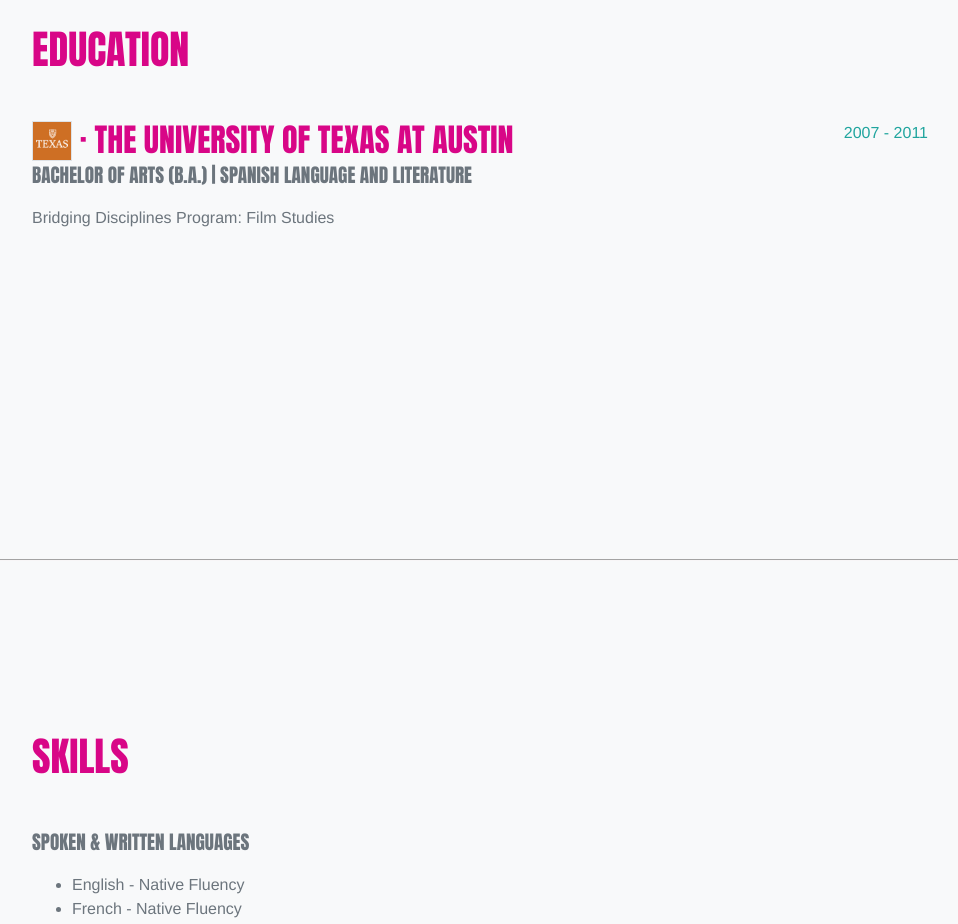
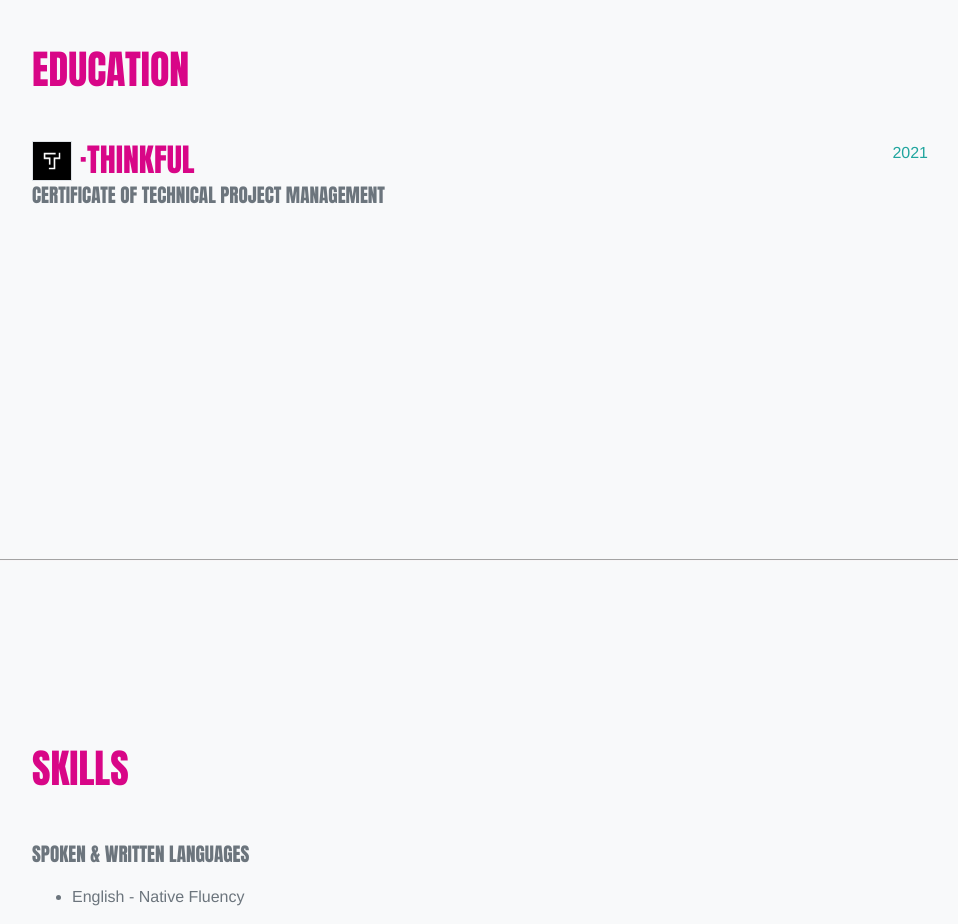
Before and after one commit to cgirton/myportfolio, a plain HTML site: page cv.html in a window 1280 px wide. Shown: the part 2000-2924 px from the top of the page, without its empty margins (296-1254 px from the left). Drawn offline with nearby package versions, Linux system fonts and the light colour scheme; files that its build step writes are made by us from their sources.

Commit message:
added thinkful education, social button linked to my linkedin, pics changed

```diff
--- a/cv.html
+++ b/cv.html
@@ -30,7 +30,7 @@
                     <li class="nav-item"><a class="nav-link js-scroll-trigger" href="#education">Education</a></li>
                     <li class="nav-item"><a class="nav-link js-scroll-trigger" href="#skills">Skills</a></li>
                     <li class="nav-item"><a class="nav-link js-scroll-trigger" href="#recommendations">Recommendations</a></li>
-                    <li class="nav-item"><a class="nav-link js-scroll-trigger" href="./assets/img/ChloeResume.pdf" download>Download PDF</a></li>
+                    <li class="nav-item"><a class="nav-link js-scroll-trigger" href="./assets/img/ChloeGirtonPMResume.pdf" download>Download PDF</a></li>
                 </ul>
             </div>
         </nav>
@@ -50,7 +50,7 @@
                     </div>
                     <div class="cv-social-icons">
                         <a class="cv-social-icon" href="./index.html" target="_blank"><i class="fas fa-briefcase" target="_blank"></i></a>
-                        <a class="cv-social-icon" href="https://www.linkedin.com/"><i class="fab fa-linkedin-in"></i></a>
+                        <a class="cv-social-icon" href="https://www.linkedin.com/in/chloegirton/"><i class="fab fa-linkedin-in"></i></a>
                     </div>
                     <br>
                     <p class="lead mb-5">Intuitive Leader - Team Motivator - Technical Project Manager</p>
@@ -95,11 +95,11 @@
                     <h2 class="cv-titles mb-5 mt-0">Education</h2>
                     <div class="d-flex flex-column flex-md-row justify-content-between mb-5">
                         <div class="flex-grow-1">
-                            <h3 class="cv-titles mb-0 mt-0"><img src="./assets/img/schools/ut-austin.png" width="40px" class= "border"> · The University of Texas at Austin</h3>
-                            <div class="subheading mb-3">Bachelor of Arts (B.A.) | Spanish Language and Literature</div>
-                            <p>Bridging Disciplines Program: Film Studies</p>
+                            <h3 class="cv-titles mb-0 mt-0"><img src="./assets/img/thinkful.png" width="40px" class= "border"> ·Thinkful</h3>
+                            <div class="subheading mb-3">Certificate of Technical Project Management</div>
+                            <p></p>
                         </div>
-                        <div class="flex-shrink-0"><span class="text-primary">2007 - 2011</span></div>
+                        <div class="flex-shrink-0"><span class="text-primary">2021</span></div>
                     </div>
                 </div>
             </section>
@@ -111,7 +111,7 @@
                     <div class="subheading mb-3">Spoken & Written Languages</div>
                     <ul class="mb-0">
                         <li>English - Native Fluency</li>
-                        <li>French - Native Fluency</li>
+
                     </ul>
                     <br><br>
                     <div class="subheading mb-3">Programming Languages & Tools</div>
```
Also changed, not shown: assets/img/thinkful.png (added), 1 other file.
